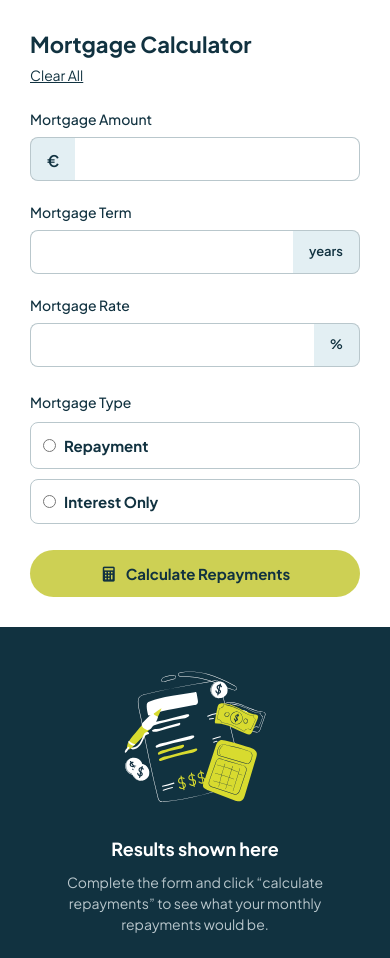
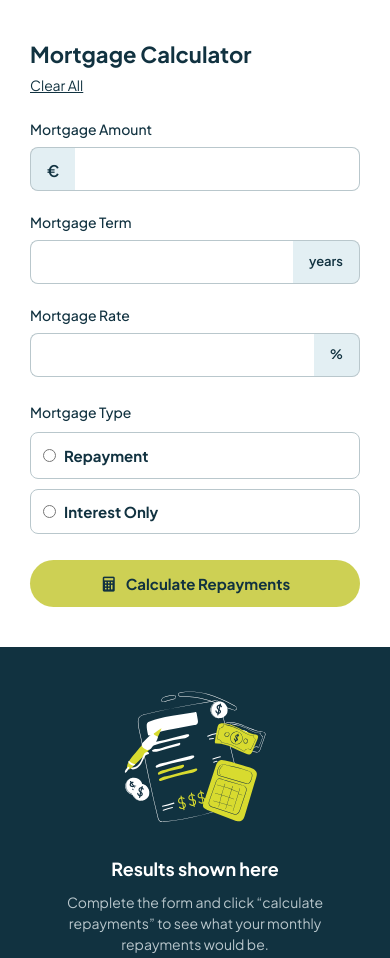
Before and after one commit to its-papia/mortgage-repayment-calculator, a plain HTML site: page index.html in a window 390 px wide. Shown: the top 958 px of the page. Drawn offline with nearby package versions, Linux system fonts and the light colour scheme; files whose address does not match are found by name.

Commit message:
Updated design

```diff
--- a/style.css
+++ b/style.css
@@ -304,7 +304,7 @@ input[type="number"]::-webkit-outer-spin-button {
   --------------------- */
   .form_box {
     width: 100%;
-    padding: 30px;
+    padding: 40px 30px;
     display: flex;
     flex-direction: column;
   }
```
